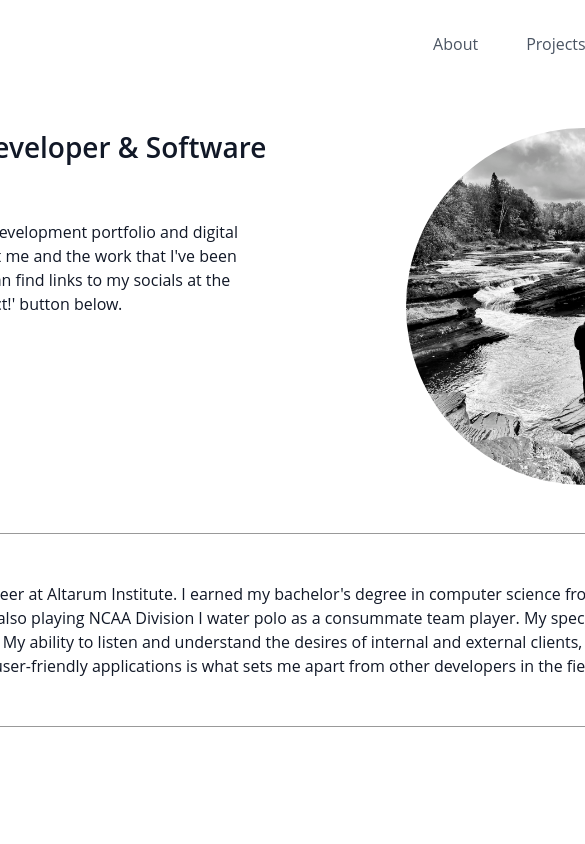
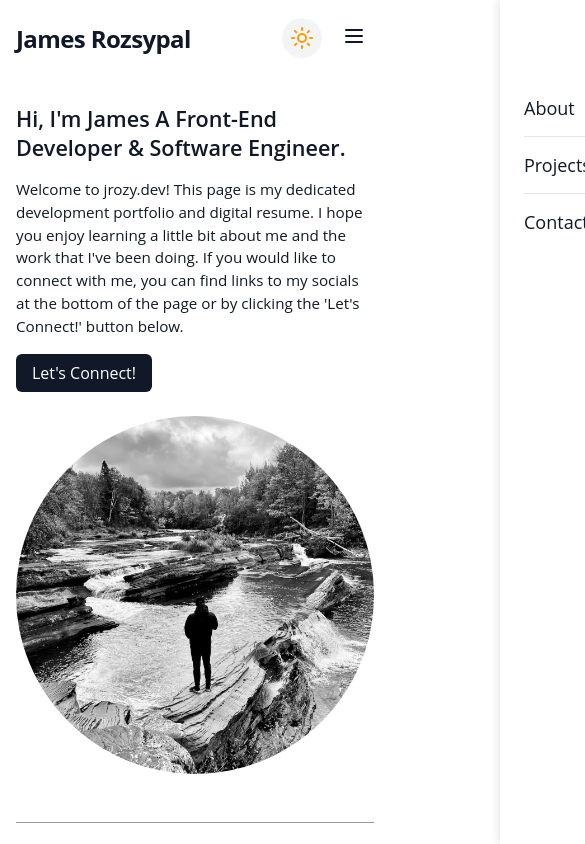
Before and after one commit to James-Rozy/jrozy, a React (Vite) app: page / in a window 390 px wide. Shown: the top 844 px of the page, 585 px wide, since content can reach past the window. Built offline with nearby package versions, Linux system fonts and the light colour scheme; a web font is replaced by a local one.

Commit message:
add updates for mobile responsiveness

```diff
--- a/src/components/ui/Navbar.tsx
+++ b/src/components/ui/Navbar.tsx
@@ -1,7 +1,35 @@
+import { useState, useEffect } from 'react';
+import { Menu, X } from 'lucide-react';
+
 export const Navbar: React.FC = () => {
+	const [isOpen, setIsOpen] = useState(false);
+
+	const toggleMenu = () => setIsOpen(!isOpen);
+
+	const closeMenu = () => setIsOpen(false);
+
+	// Disable body scroll when menu is open
+	useEffect(() => {
+		if (isOpen) {
+			document.body.style.overflow = 'hidden';
+		} else {
+			document.body.style.overflow = '';
+		}
+
+		return () => {
+			document.body.style.overflow = '';
+		};
+	}, [isOpen]);
+
 	return (
 		<nav className='navbar'>
-			<ul>
+			{/* Hamburger icon - visible on mobile only */}
+			<button className='navbar__hamburger' onClick={toggleMenu} aria-label='Toggle menu'>
+				{isOpen ? <X size={24} /> : <Menu size={24} />}
+			</button>
+
+			{/* Desktop navigation - visible on larger screens */}
+			<ul className='navbar__desktop'>
 				<li>
 					<a href='/#about' className='link-nav'>
 						About
@@ -18,6 +46,28 @@ export const Navbar: React.FC = () => {
 					</a>
 				</li>
 			</ul>
+
+			{/* Mobile drawer - visible on mobile only */}
+			{isOpen && <div className='navbar__overlay' onClick={closeMenu} />}
+			<div className={`navbar__mobile ${isOpen ? 'navbar__mobile--open' : ''}`}>
+				<ul>
+					<li>
+						<a href='/#about' className='link-nav' onClick={closeMenu}>
+							About
+						</a>
+					</li>
+					<li>
+						<a href='/#projects' className='link-nav' onClick={closeMenu}>
+							Projects
+						</a>
+					</li>
+					<li>
+						<a href='/#contact' className='link-nav' onClick={closeMenu}>
+							Contact
+						</a>
+					</li>
+				</ul>
+			</div>
 		</nav>
 	);
 };
--- a/src/styles/scss/components/_about.scss
+++ b/src/styles/scss/components/_about.scss
@@ -7,4 +7,9 @@
 
 	padding-bottom: 48px;
 	border-bottom: 1px solid #999999;
+
+	@media (max-width: 768px) {
+		flex-direction: column;
+		gap: 24px;
+	}
 }
--- a/src/styles/scss/components/_app.scss
+++ b/src/styles/scss/components/_app.scss
@@ -11,6 +11,18 @@
 	flex-direction: column;
 	justify-content: flex-start;
 	gap: 32px;
+
+	@media (max-width: 768px) {
+		padding-left: 20px;
+		padding-right: 20px;
+		gap: 24px;
+	}
+
+	@media (max-width: 480px) {
+		padding-left: 16px;
+		padding-right: 16px;
+		gap: 20px;
+	}
 }
 
 .main-content {
@@ -18,6 +30,14 @@
 	display: flex;
 	flex-direction: column;
 	gap: 48px;
+
+	@media (max-width: 768px) {
+		gap: 32px;
+	}
+
+	@media (max-width: 480px) {
+		gap: 24px;
+	}
 }
 
 .row-section {
--- a/src/styles/scss/components/_contact.scss
+++ b/src/styles/scss/components/_contact.scss
@@ -15,4 +15,15 @@
 		flex-direction: row;
 		gap: 24px;
 	}
+
+	@media (max-width: 768px) {
+		flex-direction: column;
+		align-items: flex-start;
+		gap: 24px;
+
+		.contact-link-grp {
+			gap: 16px;
+			flex-wrap: wrap;
+		}
+	}
 }
--- a/src/styles/scss/components/_header.scss
+++ b/src/styles/scss/components/_header.scss
@@ -5,6 +5,11 @@
 	align-items: center;
 	margin-top: 24px;
 	margin-bottom: 32px;
+
+	@media (max-width: 768px) {
+		margin-top: 16px;
+		margin-bottom: 24px;
+	}
 }
 
 .header-container {
@@ -12,4 +17,15 @@
 	flex-direction: row;
 	align-items: center;
 	gap: 16px;
+
+	@media (max-width: 768px) {
+		// Swap order on mobile: hamburger menu on far right
+		.navbar {
+			order: 2;
+		}
+	}
+
+	@media (max-width: 480px) {
+		gap: 12px;
+	}
 }
--- a/src/styles/scss/components/_intro.scss
+++ b/src/styles/scss/components/_intro.scss
@@ -18,4 +18,28 @@
 		background-size: contain;
 		border-radius: 50%;
 	}
+
+	@media (max-width: 768px) {
+		flex-direction: column;
+		gap: 24px;
+
+		.intro-text {
+			padding-right: 0;
+		}
+
+		.intro-img {
+			min-height: 200px;
+			min-width: 200px;
+			max-width: 100%;
+			height: auto;
+			align-self: center;
+		}
+	}
+
+	@media (max-width: 480px) {
+		.intro-img {
+			min-height: 150px;
+			min-width: 150px;
+		}
+	}
 }
--- a/src/styles/scss/components/_navbar.scss
+++ b/src/styles/scss/components/_navbar.scss
@@ -1,8 +1,110 @@
 .navbar {
-	ul {
+	position: relative;
+
+	// Hamburger button - hidden on desktop
+	&__hamburger {
+		display: none;
+		background: none;
+		border: none;
+		cursor: pointer;
+		padding: 8px;
+		color: var(--text-primary);
+		transition: color 0.2s ease;
+
+		&:hover {
+			color: var(--primary);
+		}
+
+		@media (max-width: 768px) {
+			display: block;
+		}
+	}
+
+	// Desktop navigation
+	&__desktop {
 		list-style: none;
 		display: flex;
 		flex-direction: row;
 		gap: 16px;
+
+		@media (max-width: 768px) {
+			display: none;
+		}
+	}
+
+	// Mobile overlay
+	&__overlay {
+		display: none;
+
+		@media (max-width: 768px) {
+			display: block;
+			position: fixed;
+			top: 0;
+			left: 0;
+			right: 0;
+			bottom: 0;
+			background-color: rgba(0, 0, 0, 0.5);
+			z-index: 998;
+			animation: fadeIn 0.3s ease;
+		}
+	}
+
+	// Mobile drawer
+	&__mobile {
+		display: none;
+
+		@media (max-width: 768px) {
+			display: block;
+			position: fixed;
+			top: 0;
+			right: -100%;
+			width: 280px;
+			height: 100vh;
+			background-color: var(--background);
+			box-shadow: -2px 0 8px rgba(0, 0, 0, 0.1);
+			z-index: 999;
+			transition: right 0.3s ease;
+			overflow-y: auto;
+
+			ul {
+				list-style: none;
+				display: flex;
+				flex-direction: column;
+				gap: 0;
+				padding: 80px 24px 24px;
+
+				li {
+					border-bottom: 1px solid var(--border);
+
+					&:last-child {
+						border-bottom: none;
+					}
+
+					a {
+						display: block;
+						padding: 16px 0;
+						font-size: 1.125rem;
+						color: var(--text-primary);
+
+						&:hover {
+							color: var(--primary);
+						}
+					}
+				}
+			}
+
+			&--open {
+				right: 0;
+			}
+		}
+	}
+
+	@keyframes fadeIn {
+		from {
+			opacity: 0;
+		}
+		to {
+			opacity: 1;
+		}
 	}
 }
--- a/src/styles/scss/core/_boilerplate.scss
+++ b/src/styles/scss/core/_boilerplate.scss
@@ -21,8 +21,10 @@
 html {
 	height: 100%;
 	font-size: 100%;
+	overflow-x: hidden;
 }
 
 body {
 	height: 100%;
+	overflow-x: hidden;
 }
--- a/src/styles/scss/core/_typography.scss
+++ b/src/styles/scss/core/_typography.scss
@@ -1,13 +1,33 @@
 h1 {
 	font-size: 1.75rem;
 	font-weight: 600;
+
+	@media (max-width: 768px) {
+		font-size: 1.5rem;
+	}
+
+	@media (max-width: 480px) {
+		font-size: 1.35rem;
+	}
 }
 
 h2 {
 	font-size: 1.5rem;
 	font-weight: 600;
+
+	@media (max-width: 768px) {
+		font-size: 1.3rem;
+	}
+
+	@media (max-width: 480px) {
+		font-size: 1.2rem;
+	}
 }
 
 p {
 	line-height: 1.5;
+
+	@media (max-width: 480px) {
+		font-size: 0.95rem;
+	}
 }
```
